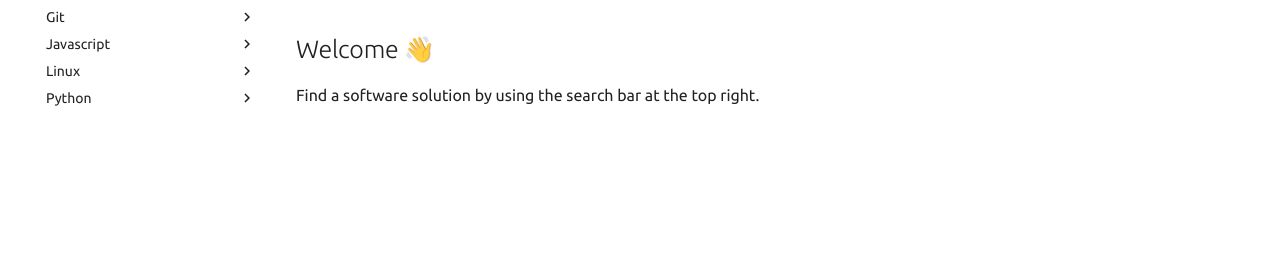
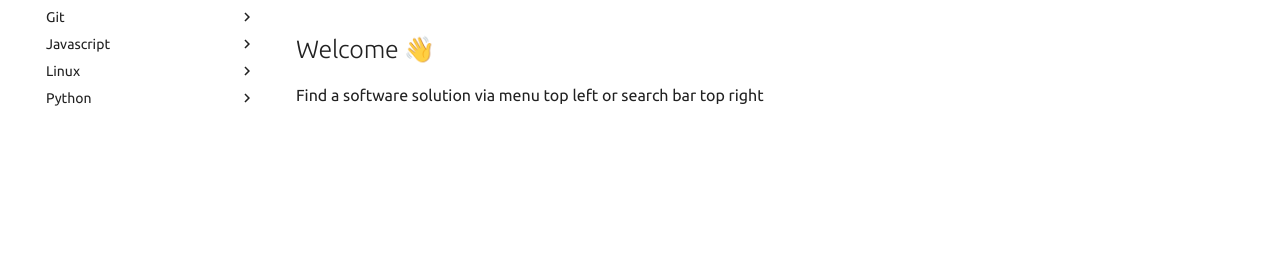
Before and after one commit to danieldreke/software-solutions, an MkDocs documentation site: the page built from docs/index.md, in a window 1280 px wide. Shown: the part 148-426 px from the top of the page. Built offline with MkDocs 1.6.1 and Material for MkDocs 9.7.7, drawn with Linux system fonts in a browser that asks for light colours; comment, search, counter and statistics services are not loaded.

Commit message:
Update index.md

```diff
--- a/docs/index.md
+++ b/docs/index.md
@@ -2,4 +2,4 @@
 
 ## Welcome 👋
 
-Find a software solution by using the search bar at the top right.
+Find a software solution via menu top left or search bar top right
```
